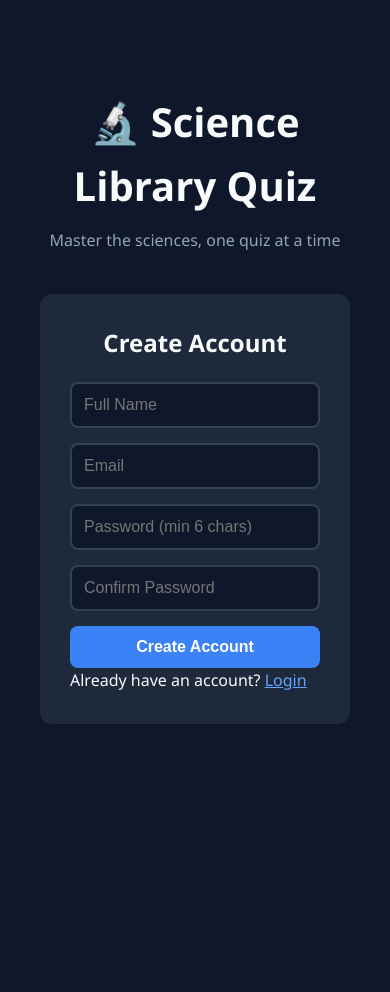
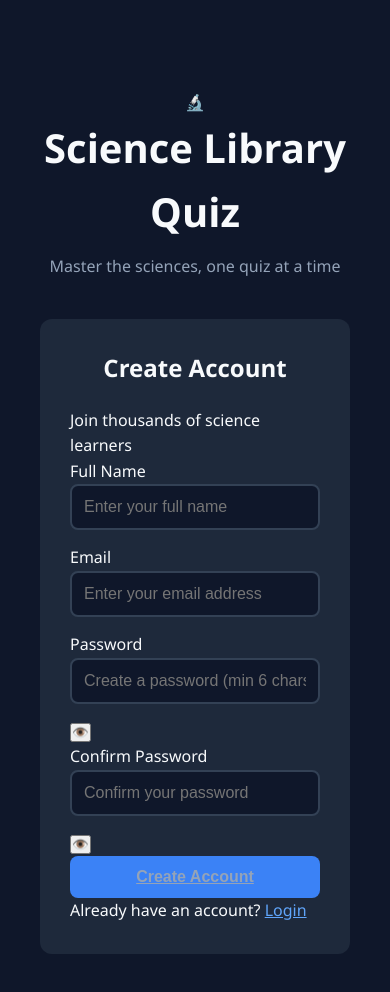
Before and after one commit to olamideai/sciencelibraryquiz, a plain HTML site: page index.html in a window 390 px wide. Both pictures are taken after a click on the link "Sign up". Before the commit the page ends 844 px from the top, so only its background shows below. Drawn offline with Linux system fonts and the light colour scheme.

Commit message:
Update index.html

```diff
--- a/index.html
+++ b/index.html
@@ -22,32 +22,89 @@
 <section id="auth-section" class="section active">
     <div class="auth-container">
         <div class="logo">
-                <h1>🔬 Science Library Quiz</h1>
+            <div class="logo-icon">🔬</div>
+            <h1>Science Library Quiz</h1>
             <p>Master the sciences, one quiz at a time</p>
         </div>
 
         <!-- Login Form -->
         <div id="login-form" class="auth-form">
             <h2>Welcome Back</h2>
-                <input type="email" id="login-email" placeholder="Email" required>
-                <input type="password" id="login-password" placeholder="Password" required>
-                <button onclick="auth.login()" class="btn-primary">Login</button>
-                <p>Don't have an account? <a onclick="app.showSignup()">Sign up</a></p>
-                <p><a onclick="auth.resetPassword()">Forgot password?</a></p>
+            <p class="auth-subtitle">Sign in to continue your learning journey</p>
+
+            <div class="input-group">
+                <label for="login-email">Email</label>
+                <input type="email" id="login-email" placeholder="Enter your email" required>
+            </div>
+
+            <div class="input-group">
+                <label for="login-password">Password</label>
+                <div class="password-wrapper">
+                    <input type="password" id="login-password" placeholder="Enter your password" required>
+                    <button type="button" class="toggle-password" onclick="auth.togglePassword('login-password', this)">
+                        👁️
+                    </button>
+                </div>
+            </div>
+
+            <button onclick="auth.login()" class="btn-primary btn-auth" id="login-btn">
+                <span class="btn-text">Login</span>
+                <span class="btn-spinner hidden"></span>
+            </button>
+
+            <div class="auth-links">
+                <p>Don't have an account? <a onclick="app.showSignup()" class="auth-link">Sign up</a></p>
+                <a onclick="auth.resetPassword()" class="auth-link forgot-link">Forgot password?</a>
+            </div>
         </div>
 
         <!-- Signup Form -->
         <div id="signup-form" class="auth-form hidden">
             <h2>Create Account</h2>
-                <input type="text" id="signup-name" placeholder="Full Name" required>
-                <input type="email" id="signup-email" placeholder="Email" required>
-                <input type="password" id="signup-password" placeholder="Password (min 6 chars)" required>
-                <input type="password" id="signup-confirm" placeholder="Confirm Password" required>
-                <button onclick="auth.signup()" class="btn-primary">Create Account</button>
-                <p>Already have an account? <a onclick="app.showLogin()">Login</a></p>
+            <p class="auth-subtitle">Join thousands of science learners</p>
+
+            <div class="input-group">
+                <label for="signup-name">Full Name</label>
+                <input type="text" id="signup-name" placeholder="Enter your full name" required>
+            </div>
+
+            <div class="input-group">
+                <label for="signup-email">Email</label>
+                <input type="email" id="signup-email" placeholder="Enter your email address" required>
+            </div>
+
+            <div class="input-group">
+                <label for="signup-password">Password</label>
+                <div class="password-wrapper">
+                    <input type="password" id="signup-password" placeholder="Create a password (min 6 chars)" required>
+                    <button type="button" class="toggle-password" onclick="auth.togglePassword('signup-password', this)">
+                        👁️
+                    </button>
+                </div>
+            </div>
+
+            <div class="input-group">
+                <label for="signup-confirm">Confirm Password</label>
+                <div class="password-wrapper">
+                    <input type="password" id="signup-confirm" placeholder="Confirm your password" required>
+                    <button type="button" class="toggle-password" onclick="auth.togglePassword('signup-confirm', this)">
+                        👁️
+                    </button>
+                </div>
+            </div>
+
+            <button onclick="auth.signup()" class="btn-primary btn-auth" id="signup-btn">
+                <span class="btn-text">Create Account</span>
+                <span class="btn-spinner hidden"></span>
+            </button>
+
+            <div class="auth-links">
+                <p>Already have an account? <a onclick="app.showLogin()" class="auth-link">Login</a></p>
+            </div>
         </div>
     </div>
                     </section>
+
 
     <!-- ==================== EMAIL VERIFICATION ==================== -->
     <section id="verify-section" class="section hidden">
```
Lines whose indentation alone changed are shown as unchanged.
